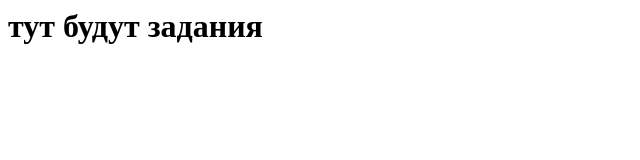
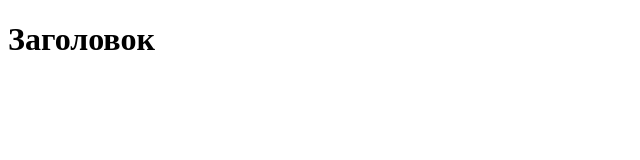
Before and after one commit to BigBro111/HW_WD, a plain HTML site: page index.html in a window 1280 px wide. Shown: the whole page, without its empty margins (0-640 px from the left). Drawn offline with Linux system fonts and the light colour scheme.

Commit message:
первый пробный

```diff
--- a/index.html
+++ b/index.html
@@ -1,3 +1,11 @@
-<html>
-     <h1> тут будут задания</h1>
+<!DOCTYPE html>
+<html lang="en">
+<head>
+    <meta charset="UTF-8">
+    <meta name="viewport" content="width=<device-width>, initial-scale=1.0">
+    <title>Document</title>
+</head>
+<body>
+    <h1>Заголовок</h1>
+</body>
 </html>
```
